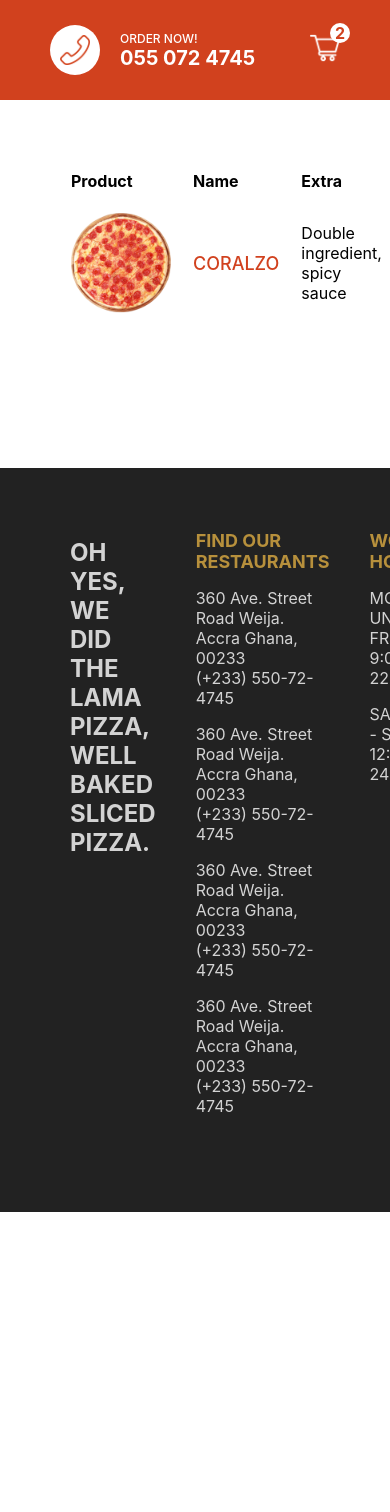
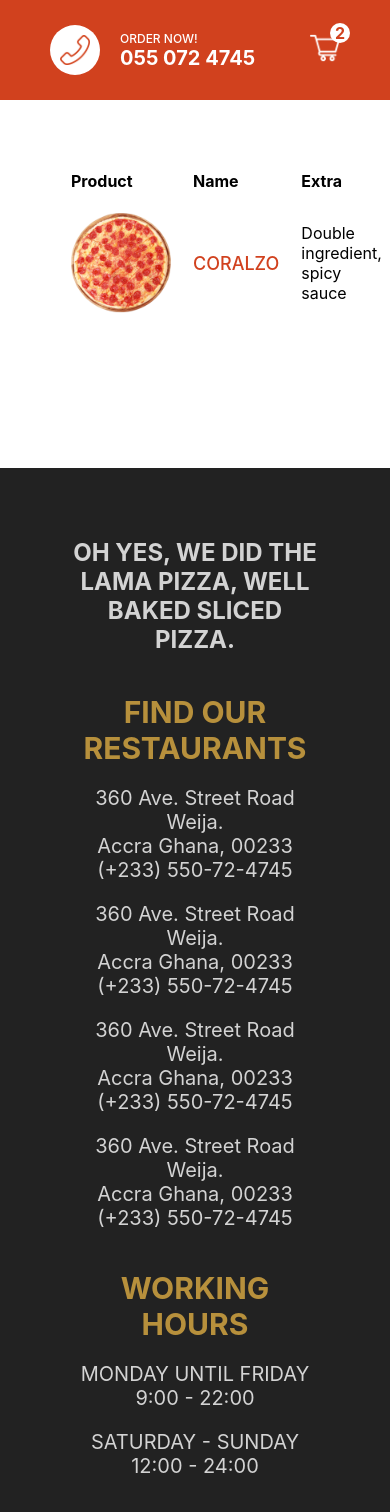
Before and after one commit to gtwene/food_delivery_ui, a Next.js app: page /cart in a window 390 px wide. Shown: the top 1512 px of the page. Before the commit the page ends 1212 px from the top, so only its background shows below. Built offline with nearby package versions, Linux system fonts and the light colour scheme.

Commit message:
HomePage Mobile Responsive

```diff
--- a/styles/Featured.module.css
+++ b/styles/Featured.module.css
@@ -1,6 +1,7 @@
 .container {
   height: calc(100vh - 100px);
   overflow: hidden;
+  position: relative;
 }
 
 .arrowContainer {
@@ -26,3 +27,9 @@
   height: 100%;
   position: relative;
 }
+
+@media screen and (max-width: 480px) {
+  .container {
+    height: 50vh;
+  }
+}
--- a/styles/Footer.module.css
+++ b/styles/Footer.module.css
@@ -33,3 +33,25 @@
 .motto {
   color: rgb(211, 211, 211);
 }
+
+@media screen and (max-width: 480px) {
+  .container {
+    height: auto;
+    text-align: center;
+  }
+  .item:first-child {
+    display: none;
+  }
+
+  .item {
+    flex-direction: column;
+  }
+
+  .title {
+    font-size: 30px;
+  }
+
+  .text {
+    font-size: 20px;
+  }
+}
--- a/styles/ProductCart.module.css
+++ b/styles/ProductCart.module.css
@@ -25,3 +25,18 @@
   text-align: center;
   color: #777;
 }
+
+@media screen and (max-width: 480px) {
+  .container {
+    width: 100%;
+  }
+
+  .title {
+    font-size: 30px;
+  }
+
+  .price,
+  .desc {
+    font-size: 24px;
+  }
+}
--- a/styles/ProductList.module.css
+++ b/styles/ProductList.module.css
@@ -18,3 +18,14 @@
   justify-content: center;
   flex-wrap: wrap;
 }
+
+@media screen and (max-width: 480px) {
+  .title {
+    text-align: center;
+  }
+
+  .desc {
+    width: 90%;
+    text-align: center;
+  }
+}
```
